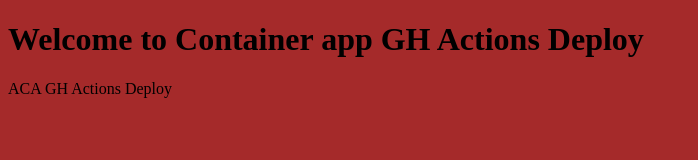
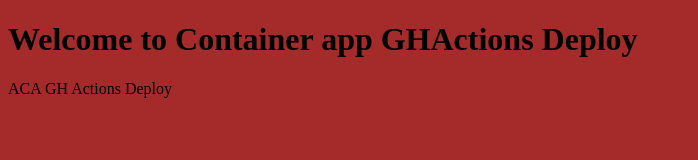
Before and after one commit to vimalprasathr/nginx-aca, a plain HTML site: page index.html in a window 1280 px wide. Shown: the whole page, without its empty margins (0-698 px from the left). Drawn offline with Linux system fonts and the light colour scheme.

Commit message:
Update index.html

```diff
--- a/index.html
+++ b/index.html
@@ -2,7 +2,7 @@
 <html>
 <body style="background-color:brown;">
 
-<h1>Welcome to Container app GH Actions Deploy</h1>
+<h1>Welcome to Container app GHActions Deploy</h1>
 <p>ACA GH Actions Deploy</p>
 
 </body>
```
